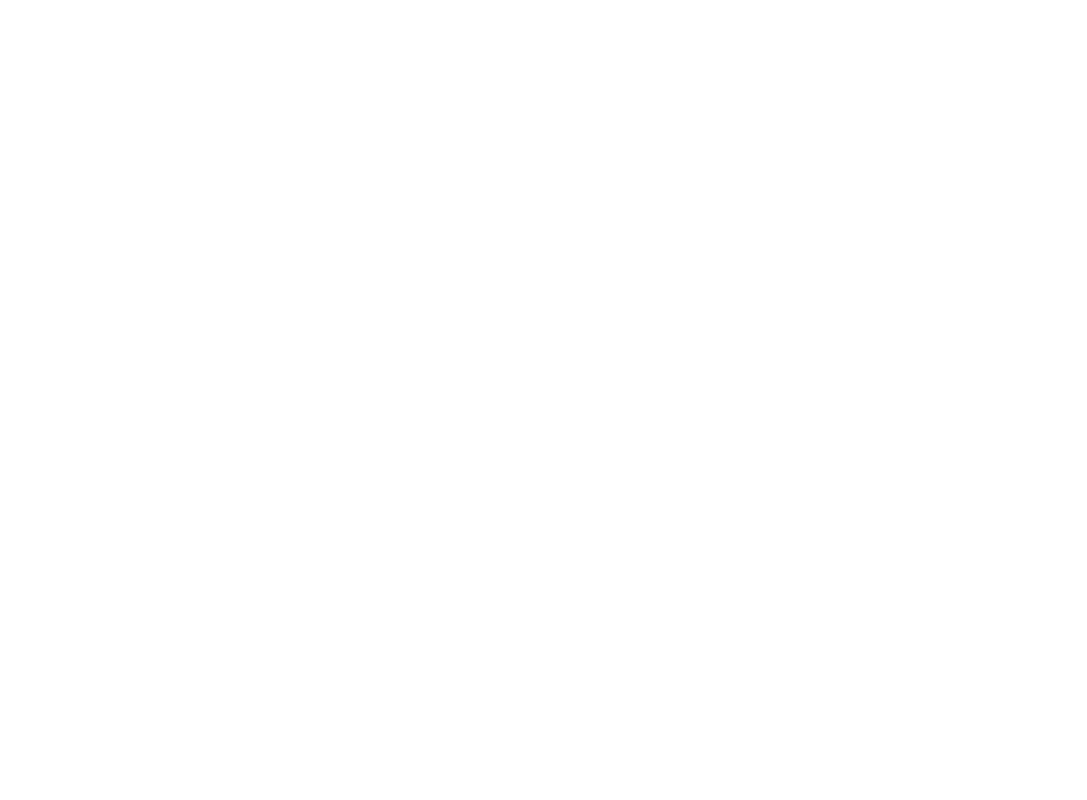
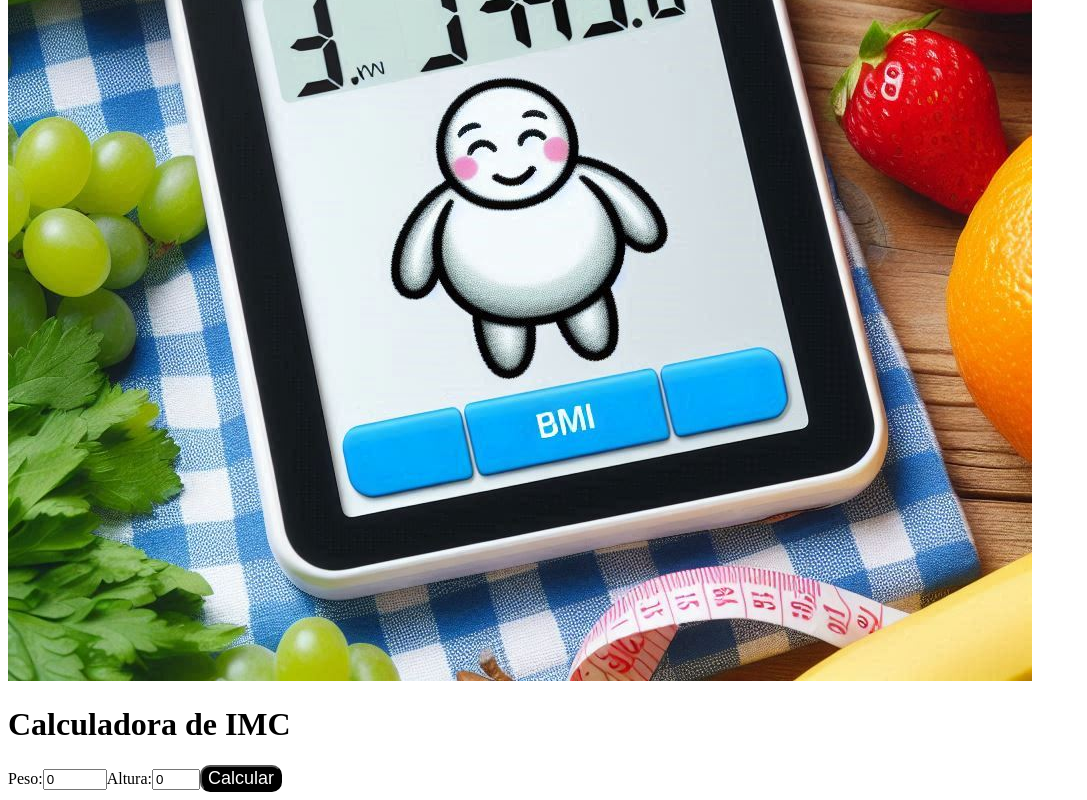
Before and after one commit to Aldenor-Neto/projeto-youtube---Angular-17, an Angular app: page / in a window 1280 px wide. Shown: the part 351-1151 px from the top of the page, without its empty margins (0-1087 px from the left). Before the commit the page ends 800 px from the top, so only its background shows below. Built offline with nearby package versions, Linux system fonts and the light colour scheme.

Commit message:
fixando conhecimento calculadora de imc

```diff
--- a/src/app/component/estudo/estudo.component.html
+++ b/src/app/component/estudo/estudo.component.html
@@ -1,2 +1,19 @@
-<h1>{{nome}}</h1>
-<input type="text" placeholder="Digite seu Nome" [(ngModel)]="nome">
+<img src="../../../assets/IMC01.jpeg" alt="Logo de uma calculadora de IMC">
+<h1>Calculadora de IMC</h1>
+
+@if (!imc) {
+<label for="peso">Peso:</label>
+<input type="number" name="peso" max="350" min="0" placeholder="infórme seu peso" [(ngModel)]="peso">
+<label for="altura">Altura:</label>
+<input type="number" max="3" min="0" placeholder="infórme sua altura" [(ngModel)]="altura">
+
+<button (click)="calculaImc()">Calcular</button>
+}
+@else {
+<p>Peso: {{peso}}</p>
+<p>Altura: {{altura}}</p>
+<p>IMC: {{imc}}</p>
+<p>você esta com {{mensagem}} </p>
+
+<button (click)="novoCalculo()">Novo Calculo</button>
+}
--- a/src/app/component/estudo/estudo.component.ts
+++ b/src/app/component/estudo/estudo.component.ts
@@ -11,9 +11,30 @@
 })
 export class EstudoComponent {
 
-  cor: boolean = true;
-  lista: String[] = ['Aldenor Neto', 'Fabrícia', 'Jônatas', 'Davi'];
-  media: number = 3;
-  linguagem: String = "php";
-  nome: String = "";
+  peso: number = 0;
+  altura: number = 0;
+  imc: number = 0;
+  mensagem: String = "";
+
+  calculaImc() {
+    this.imc = this.peso / (this.altura * this.altura);
+    this.imc = + this.imc.toFixed(1);
+
+    if(this.imc < 18.5){
+      this.mensagem = "desnutrição!";
+    } else if (this.imc <25){
+      this.mensagem = "peso ideal!";
+    } else if (this.imc <30){
+      this.mensagem = "sobre-peso!";
+    } else {
+      this.mensagem = "obesidade!";
+    }
+  }
+
+  novoCalculo(){
+this.peso = 0;
+this.altura = 0;
+this.imc = 0;
+this.mensagem = "";
+  }
 }
```
Also changed, not shown: src/assets/IMC01.jpeg (added), src/assets/IMC02.jpeg (added).
